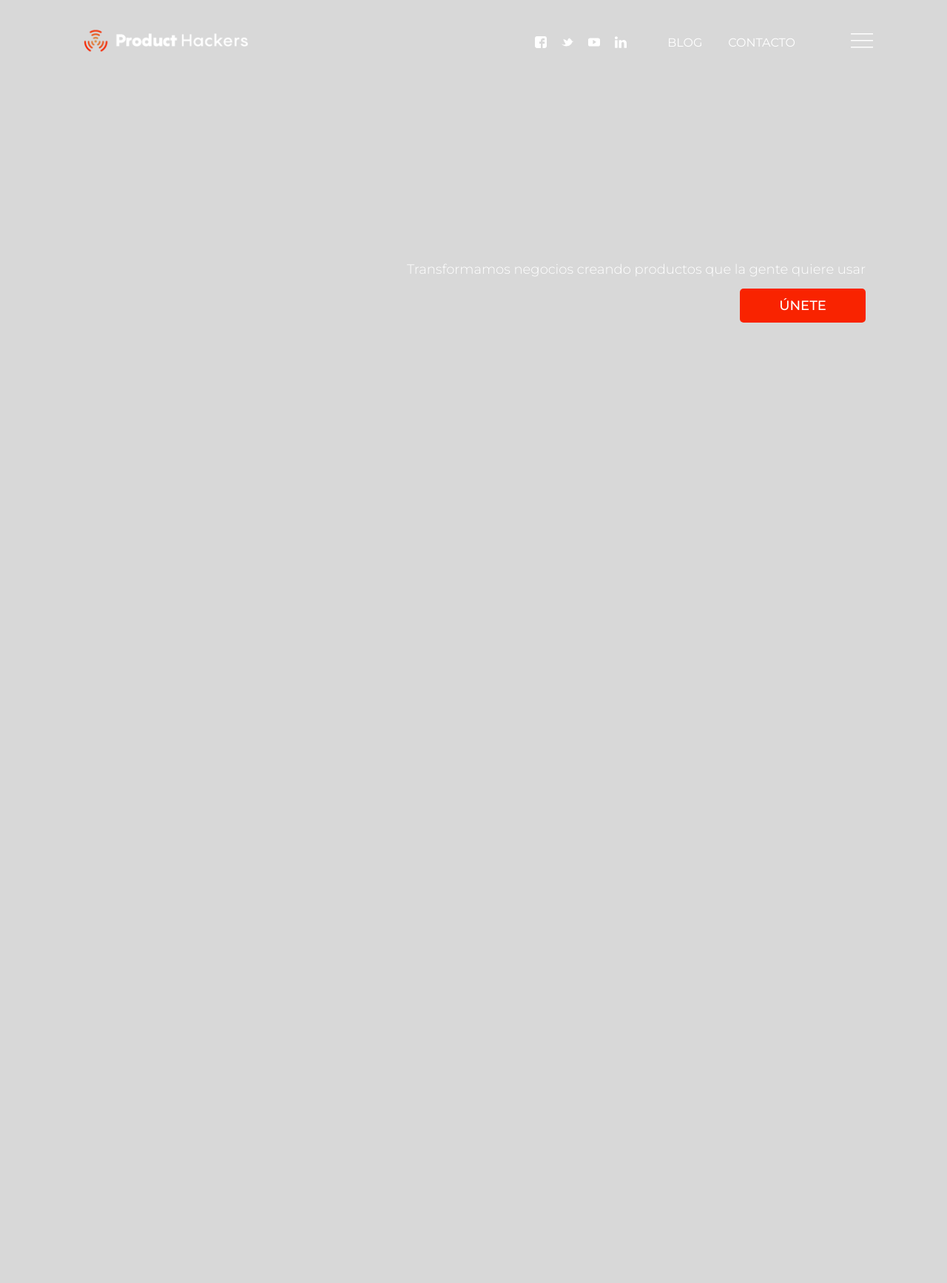
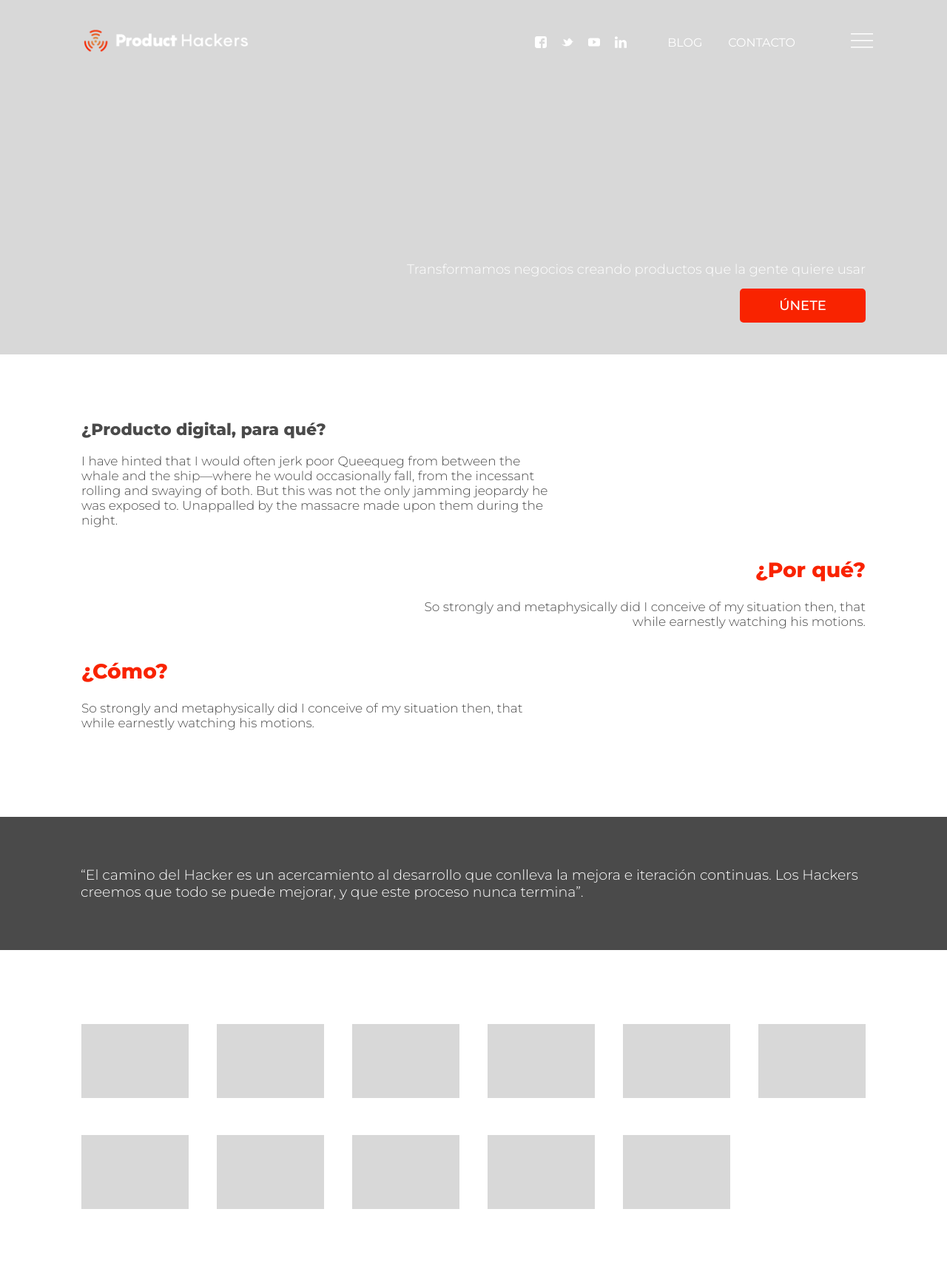
Before and after one commit to ProductHackers/ph-website-theme, a Jekyll site: the page built from index.md, in a window 1280 px wide. Shown: the whole page at 74% size. Built offline with Jekyll 4.4.1, drawn with Linux system fonts in a browser that asks for light colours; before the commit the page ends 900 px from its top, so only the background shows below that.

Commit message:
Added more sections in home

```diff
--- a/_layouts/home.html
+++ b/_layouts/home.html
@@ -10,3 +10,39 @@ layout: default
    </div>
   </div>
 </section>
+
+<section class="h-section__context">
+  <div class="context__paragraph first">
+    <h2>¿Producto digital, para qué?</h2>
+    <p>I have hinted that I would often jerk poor Queequeg from between the whale and the ship—where he would occasionally fall, from the incessant rolling and swaying of both. But this was not the only jamming jeopardy he was exposed to. Unappalled by the massacre made upon them during the night.</p>
+  </div>
+  <div class="context__paragraph second">
+    <h2 class="highlighted">¿Por qué?</h2>
+    <p>So strongly and metaphysically did I conceive of my situation then, that while earnestly watching his motions.</p>
+  </div>
+  <div class="context__paragraph third">
+    <h2 class="highlighted">¿Cómo?</h2>
+    <p>So strongly and metaphysically did I conceive of my situation then, that while earnestly watching his motions.</p>
+  </div>
+</section>
+
+<section class="h-section__quote">
+  <div class="quote__paragraph">
+    <p>“El camino del Hacker es un acercamiento al desarrollo que conlleva la mejora e iteración continuas.
+        Los Hackers creemos que todo se puede mejorar, y que este proceso nunca termina”.</p>
+  </div>
+</section>
+
+<section class="h-section__brands">
+  <div class="brand"></div>
+  <div class="brand"></div>
+  <div class="brand"></div>
+  <div class="brand"></div>
+  <div class="brand"></div>
+  <div class="brand"></div>
+  <div class="brand"></div>
+  <div class="brand"></div>
+  <div class="brand"></div>
+  <div class="brand"></div>
+  <div class="brand"></div>
+</section>
--- a/_sass/ph-website-theme/home.scss
+++ b/_sass/ph-website-theme/home.scss
@@ -1,7 +1,3 @@
-body {
-  background-color: #D8D8D8;
-}
-
 section.h-section__intro {
   width: 100%;
   min-height: 479px;
@@ -39,3 +35,131 @@ section.h-section__intro {
     }
   }
 }
+
+section.h-section__context {
+  width: 100%;
+  background-color: white;
+  display: grid;
+  grid-template-rows: auto auto auto;
+  grid-template-columns: auto auto;
+  padding-left: 110px;
+  padding-right: 110px;
+  padding-top: 70px;
+  padding-bottom: 100px;
+
+  .context__paragraph {
+    font-weight: 300;
+    font-size: 17px;
+    color: #4A4A4A;
+
+    &.first {
+      grid-row-start: 1;
+      grid-column-start: 1;
+      grid-column-end: span 2;
+      max-width: 60%;
+    }
+    &.second {
+      grid-row-start: 2;
+      grid-column-start: 1;
+      grid-column-end: span 2;
+      text-align: right;
+      max-width: 60%;
+      justify-self: end;
+    }
+    &.third {
+      grid-row-start: 3;
+      grid-column-start: 1;
+      grid-column-end: span 2;
+      max-width: 60%;
+    }
+  }
+
+  .context__paragraph > h2 {
+    font-weight: 800;
+    font-size: 22px;
+    color: #4A4A4A;
+    &.highlighted {
+      font-size: 28px;
+      color: #F92300;
+    }
+  }
+}
+
+section.h-section__quote {
+  width: 100%;
+  display: grid;
+  grid-template-columns: auto;
+  grid-template-rows: auto;
+  padding-left: 109px;
+  padding-right: 109px;
+  padding-top: 48px;
+  padding-bottom: 48px;
+  font-weight: 300;
+  color: white;
+  font-size: 19px;
+  background-color: #4A4A4A;
+}
+
+section.h-section__brands {
+  width: 100%;
+  background-color: white;
+  display: grid;
+  grid-template-columns: repeat(auto-fill, 145px);
+  grid-column-gap: 38px;
+  grid-row-gap: 50px;
+  justify-content: center;
+  justify-items: center;
+  padding-left: 110px;
+  padding-right: 110px;
+  padding-top: 100px;
+  padding-bottom: 100px;
+
+  .brand {
+    background-color: #D8D8D8;
+    width: 100%;
+    height: 100px;
+  }
+}
+
+@media screen and (max-width: 800px) {
+  section.h-section__context {
+    grid-template-columns: 100%;
+    padding-left: 20px;
+    padding-right: 20px;
+    padding-top: 31px;
+    padding-bottom: 50px;
+
+    .context__paragraph {
+      text-align: center;
+      font-size: 16px;
+      &.first {
+        max-width: 100%;
+      }
+      &.second {
+        max-width: 100%;
+        justify-self: center;
+        text-align: center;
+      }
+      &.third {
+        max-width: 100%;
+      }
+    }
+    .context__paragraph > h2 {
+      font-weight: 800;
+      font-size: 18px;
+      color: #4A4A4A;
+      &.highlighted {
+        font-size: 20px;
+        color: #F92300;
+      }
+    }
+  }
+
+  section.h-section__quote {
+    font-size: 15px;
+    padding-left: 20px;
+    padding-right: 20px;
+    padding-top: 25px;
+    padding-bottom: 25px;
+  }
+}
--- a/_sass/ph-website-theme/main.scss
+++ b/_sass/ph-website-theme/main.scss
@@ -11,6 +11,7 @@ html * {
 
 body {
   margin: 0;
+  background-color: #D8D8D8;
 }
 
 a {
--- a/_sass/ph-website-theme/navbar.scss
+++ b/_sass/ph-website-theme/navbar.scss
@@ -5,7 +5,6 @@ header {
   grid-template-rows: 31px auto;
   padding-left: 100px;
   padding-right: 100px;
-  background-color: #D8D8D8;
 
   .header__wrapper {
     width: 100%;
```
